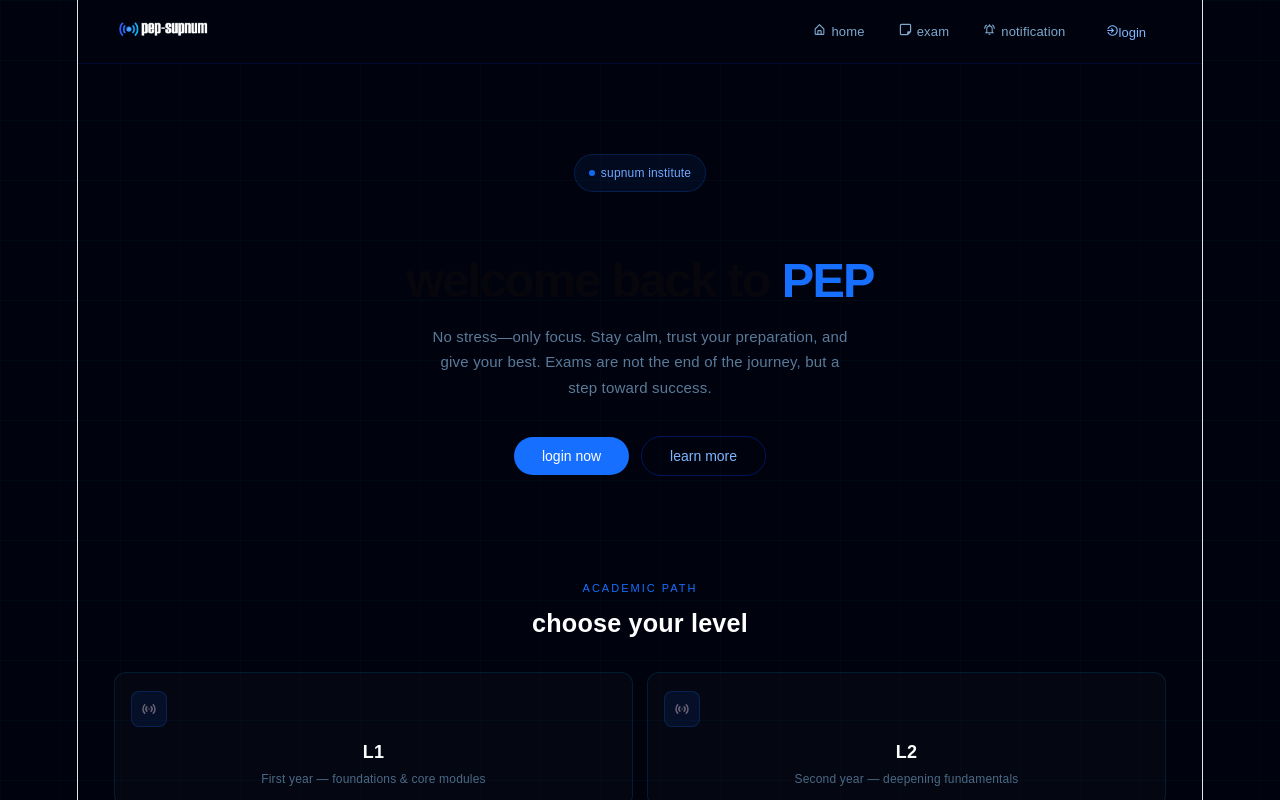
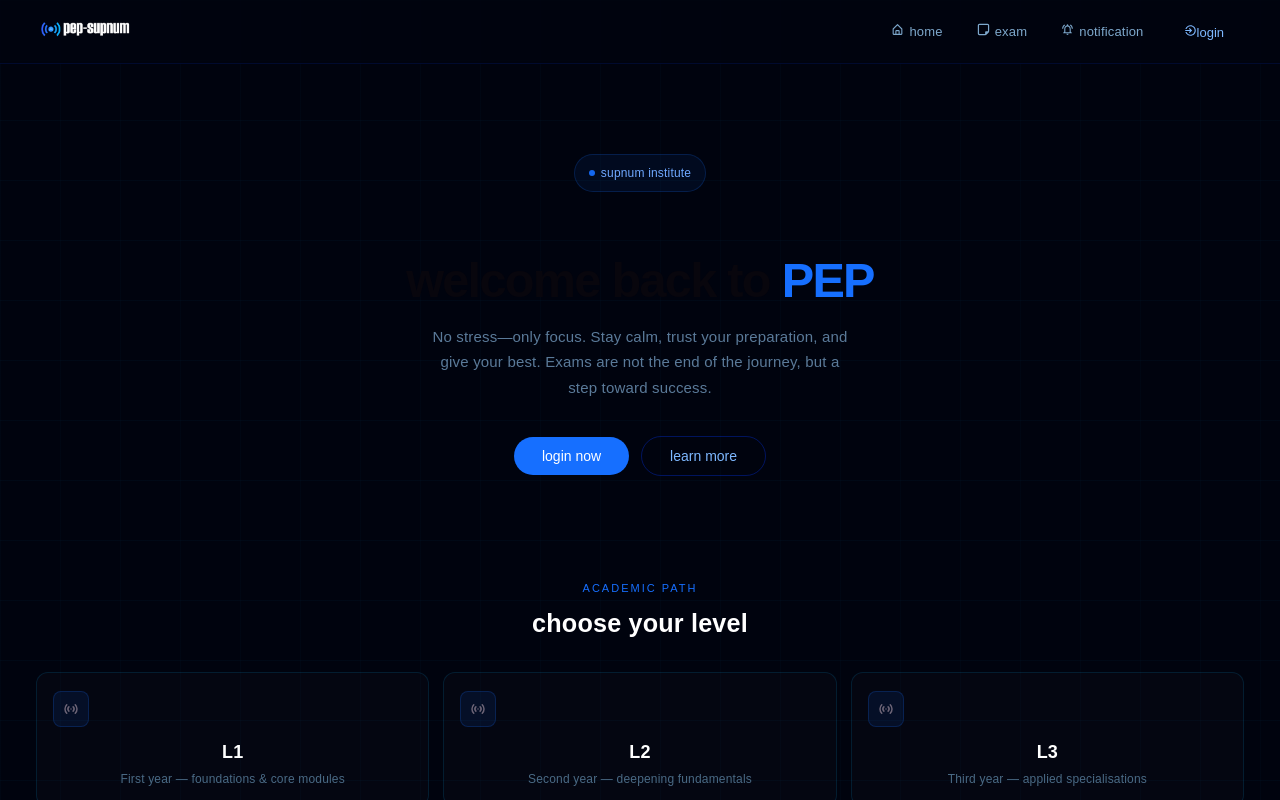
Before and after one commit to Hexendi/Practical-Exam-Platform-PEP-, a React (Vite) app: page / in a window 1280 px wide. Shown: the top 800 px of the page. Built offline with nearby package versions, Linux system fonts and the light colour scheme; a web font is replaced by a local one.

Commit message:
remove fixed width and border from root container

```diff
--- a/src/index.css
+++ b/src/index.css
@@ -55,11 +55,9 @@ body {
 }
 
 #root {
-  width: 1126px;
-  max-width: 100%;
+  width: 100%;
   margin: 0 auto;
   text-align: center;
-  border-inline: 1px solid var(--border);
   min-height: 100svh;
   display: flex;
   flex-direction: column;
```
